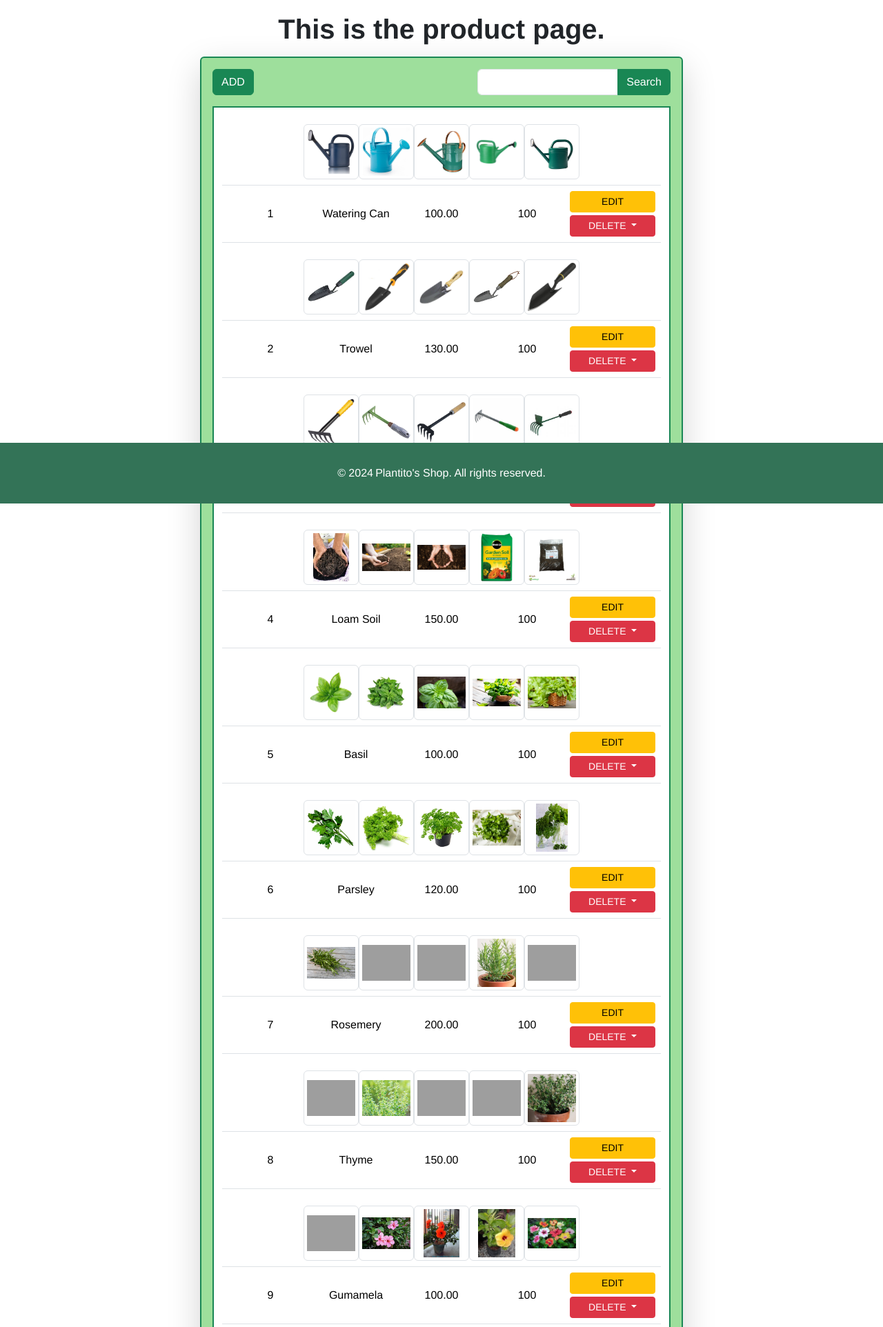
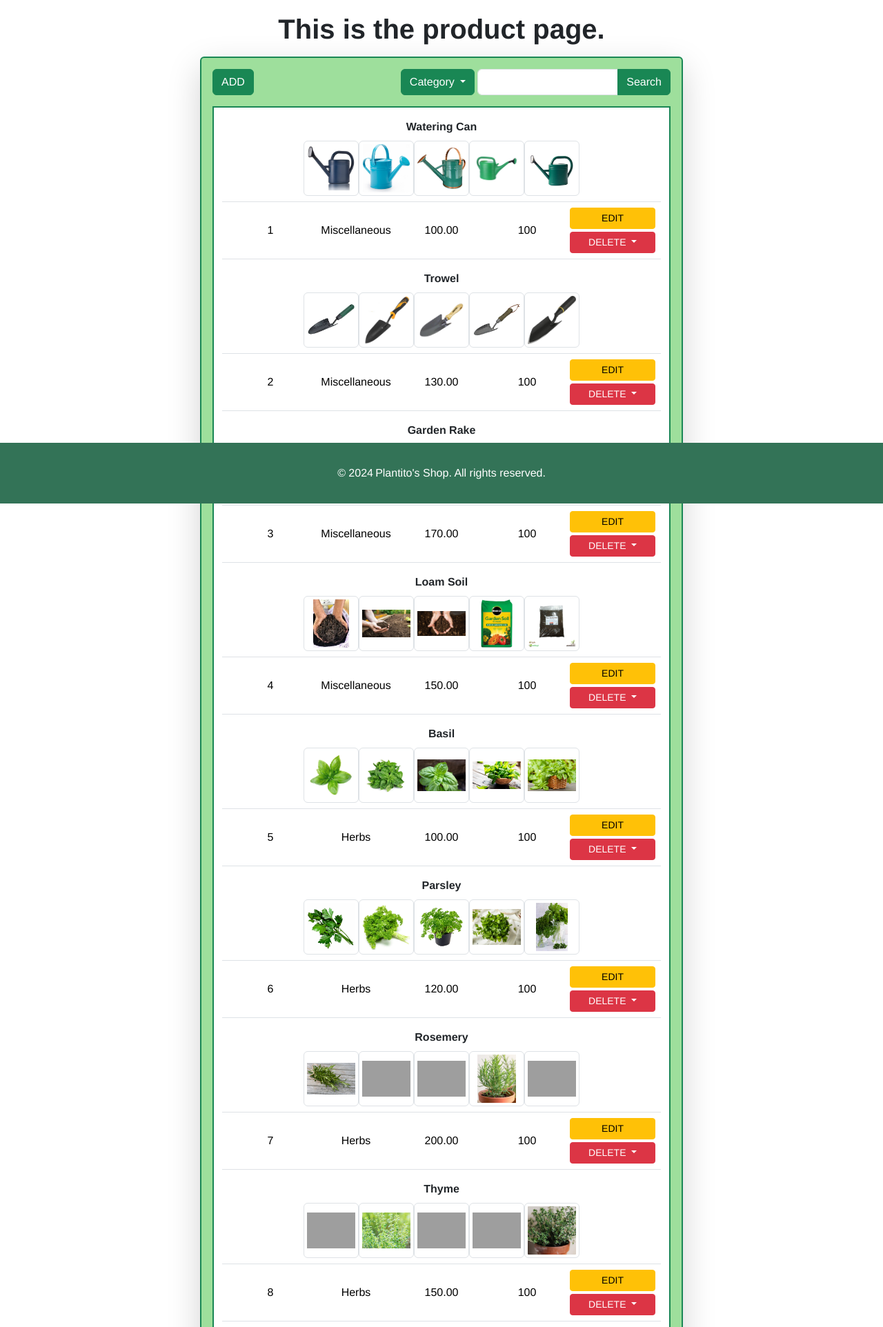
Before and after one commit to sharweng/plantitoshop, a PHP site: page /product/index.php in a window 1280 px wide. Shown: the part 70-1994 px from the top of the page at 69% size. Run offline with PHP 8.4, Linux system fonts and the light colour scheme; a user stored in the database is signed in; data comes from the database, SQL or seed files in the repository; grey boxes are pictures that could not be loaded.

Commit message:
added category dropdown

```diff
--- a/product/index.php
+++ b/product/index.php
@@ -9,13 +9,22 @@
     else
         $keyword = "";
 
+    $sql = "SELECT p.prod_id, p.description, p.price, s.quantity, c.description as cat FROM product p INNER JOIN stock s ON p.prod_id = s.prod_id INNER JOIN category c ON p.cat_id = c.cat_id";
     if($keyword){
-        $sql = "SELECT p.prod_id, p.description, p.price, s.quantity FROM product p INNER JOIN stock s ON p.prod_id = s.prod_id WHERE description LIKE '%{$keyword}%'";
-        $result = mysqli_query($conn, $sql);
-    }else{
-        $sql = "SELECT p.prod_id, p.description, p.price, s.quantity FROM product p INNER JOIN stock s ON p.prod_id = s.prod_id";
-        $result = mysqli_query($conn, $sql);
+        $sql = $sql . " WHERE p.description LIKE '%{$keyword}%'";
     }
+    if(isset($_POST['miscs'])){
+        $sql = $sql . " WHERE c.cat_id = 1";
+    }elseif(isset($_POST['herbs'])){
+        $sql = $sql . " WHERE c.cat_id = 2";
+    }elseif(isset($_POST['shrubs'])){
+        $sql = $sql . " WHERE c.cat_id = 3";
+    }elseif(isset($_POST['creepers'])){
+        $sql = $sql . " WHERE c.cat_id = 4";
+    }elseif(isset($_POST['climbers'])){
+        $sql = $sql . " WHERE c.cat_id = 5";
+    }
+    $result = mysqli_query($conn, $sql);
 ?>
 <!DOCTYPE html>
 <html lang="en">
@@ -42,7 +51,22 @@
                     <button class="btn btn-success">ADD</button>
                 </a>
             </div>
-            <div class="col-8 d-flex align-items-center justify-content-end">
+            <div class="col-8 d-flex align-items-center justify-content-end gap-1">
+                <div class="btn-group">
+                    <button type="button" class="btn btn-success dropdown-toggle" data-bs-toggle="dropdown" aria-expanded="false">
+                        Category
+                    </button>
+                    <div class="dropdown-menu">
+                        <form action="" method="post">
+                            <button class="dropdown-item" name="none">None</button>
+                            <button class="dropdown-item" name="herbs">Herbs</button>
+                            <button class="dropdown-item" name="shrubs">Shrubs</button>
+                            <button class="dropdown-item" name="creepers">Creepers</button>
+                            <button class="dropdown-item" name="climbers">Climbers</button>
+                            <button class="dropdown-item" name="miscs">Miscellaneous</button>
+                        </form>
+                    </div>
+                </div>
                 <form action="" method="get" class="d-inline-block">
                     <div class="input-group">
                         <input type="text" class="form-control" name="search">
@@ -64,9 +88,10 @@
                     echo "<img class=\"img-thumbnail image-admin-css\" src=\"{$row2['img_path']}\" height=\"100px\" width=\"100px\">";
                 }
                             echo "</td>
+                            <div class=\"col d-grid align-items-center fw-bold justify-content-center text-wrap\">{$row['description']}</div>
                             <td class=\"col d-flex align-items-center\">
                                 <div class=\"col d-grid align-items-center\">{$row['prod_id']}</div>
-                                <div class=\"col d-grid align-items-center text-wrap\">{$row['description']}</div>
+                                <div class=\"col d-grid align-items-center text-wrap\">{$row['cat']}</div>
                                 <div class=\"col d-grid align-items-center\">{$row['price']}</div>
                                 <div class=\"col d-grid align-items-center\">{$row['quantity']}</div>
                                 <div class=\"col d-grid align-items-center\">
```
